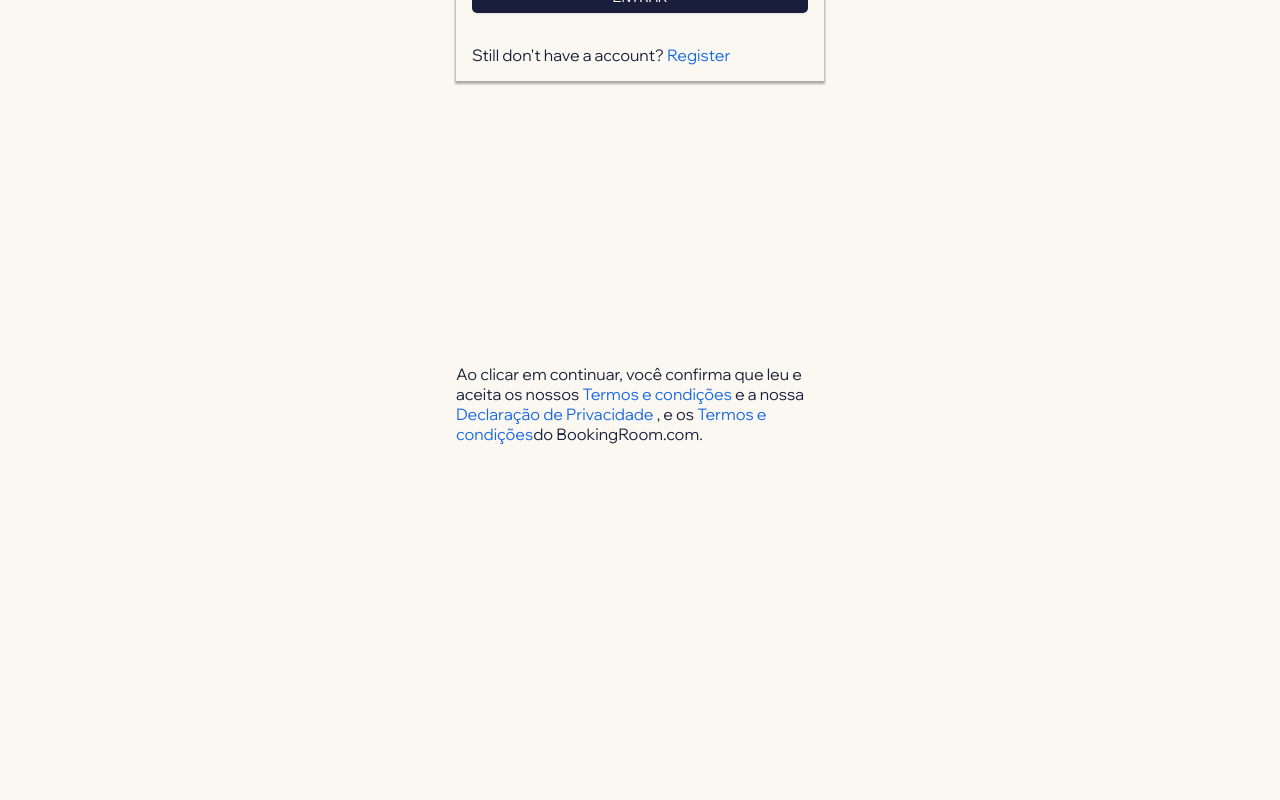
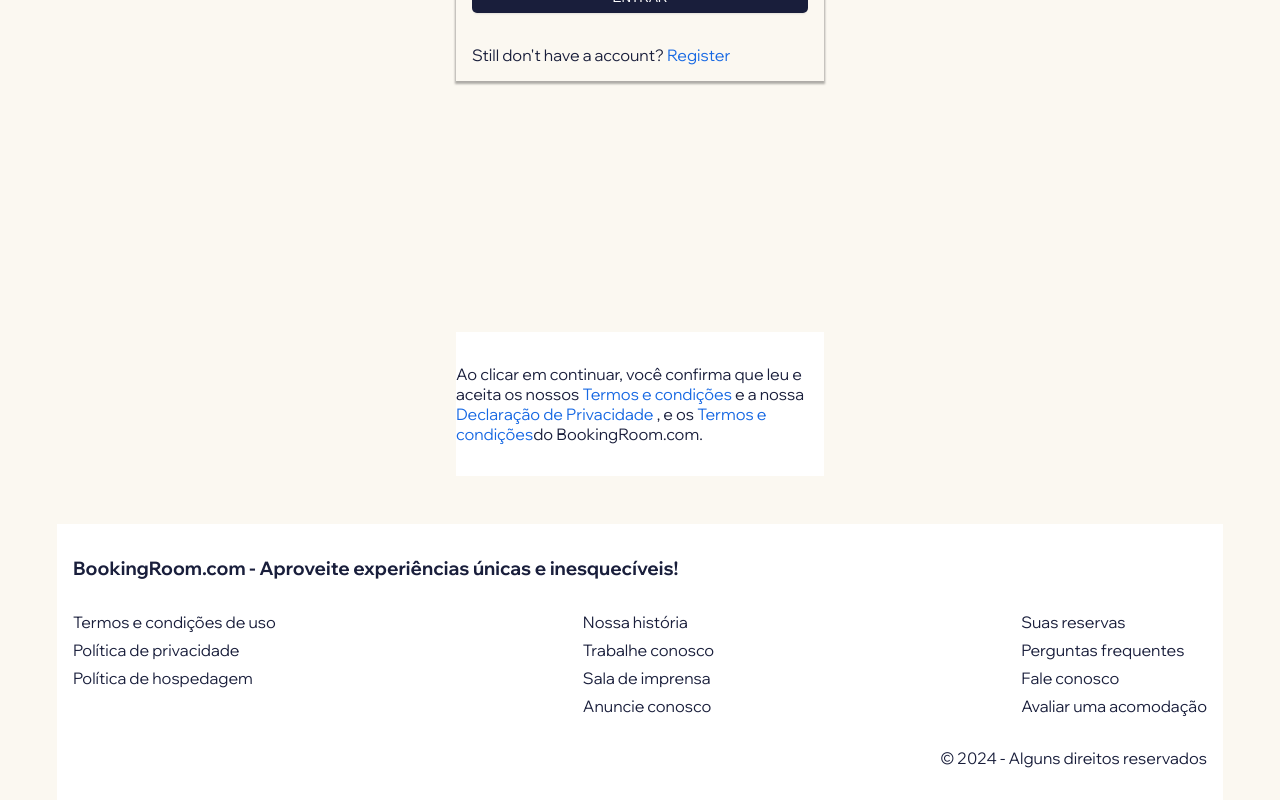
Before and after one commit to jessicasantosb/booking-room, a React (Vite) app: page /login in a window 1280 px wide. Shown: the part 384-1184 px from the top of the page. Before the commit the page ends 860 px from the top, so only its background shows below. Built offline with nearby package versions, Linux system fonts and the light colour scheme.

Commit message:
feat: create Footer component

```diff
--- /dev/null
+++ b/src/components/Footer/index.jsx
@@ -0,0 +1,37 @@
+import './index.scss';
+
+export default function Footer() {
+  return (
+    <footer className='footer container'>
+      <div className='footer__content'>
+        <h3 className='footer__logo'>
+          BookingRoom.com - Aproveite experiências únicas e inesquecíveis!
+        </h3>
+
+        <div className='footer__links'>
+          <div className='footer__links--div'>
+            <a href='#'>Termos e condições de uso</a>
+            <a href='#'>Política de privacidade</a>
+            <a href='#'>Política de hospedagem</a>
+          </div>
+          <div className='footer__links--div'>
+            <a href='#'>Nossa história</a>
+            <a href='#'>Trabalhe conosco</a>
+            <a href='#'>Sala de imprensa</a>
+            <a href='#'>Anuncie conosco</a>
+          </div>
+          <div className='footer__links--div'>
+            <a href='#'>Suas reservas</a>
+            <a href='#'>Perguntas frequentes</a>
+            <a href='#'>Fale conosco</a>
+            <a href='#'>Avaliar uma acomodação</a>
+          </div>
+        </div>
+
+        <p className='footer__copyright'>
+          &copy; 2024 - Alguns direitos reservados
+        </p>
+      </div>
+    </footer>
+  );
+}
--- /dev/null
+++ b/src/components/Footer/index.scss
@@ -0,0 +1,39 @@
+@use '../../styles/colors.scss'as colors;
+
+.footer {
+  margin-top: 3rem;
+  padding-block: 2rem;
+  background-color: colors.$color-shade50;
+
+  &__content {
+    display: flex;
+    flex-direction: column;
+  }
+
+  &__logo {
+    padding-bottom: 2rem;
+  }
+
+  &__links {
+    display: flex;
+    justify-content: space-between;
+    flex-wrap: wrap;
+    gap: 1rem;
+
+    &--div {
+      display: flex;
+      flex-direction: column;
+      gap: 0.5rem;
+
+      > *:hover{
+        text-decoration: underline;
+        color: colors.$color-accent;
+      }
+    }
+  }
+
+  &__copyright {
+    align-self: flex-end;
+    padding-top: 2rem;
+  }
+}
--- a/src/components/Layout/index.jsx
+++ b/src/components/Layout/index.jsx
@@ -1,11 +1,13 @@
 import { Outlet } from 'react-router-dom';
 import Header from '../Header';
+import Footer from '../Footer';
 
 export default function inde() {
   return (
     <>
       <Header />
       <Outlet />
+      <Footer />
     </>
   );
 }
```
